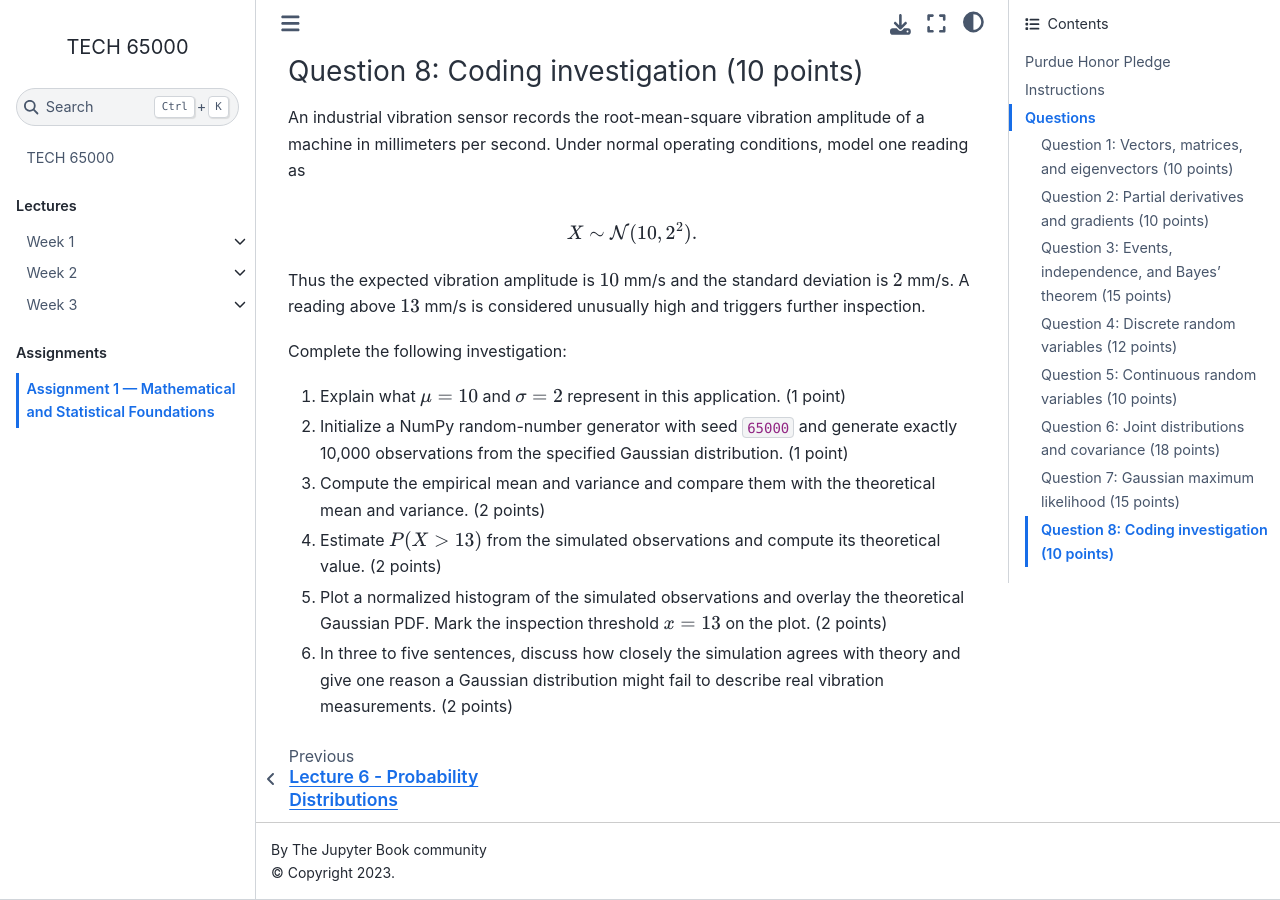
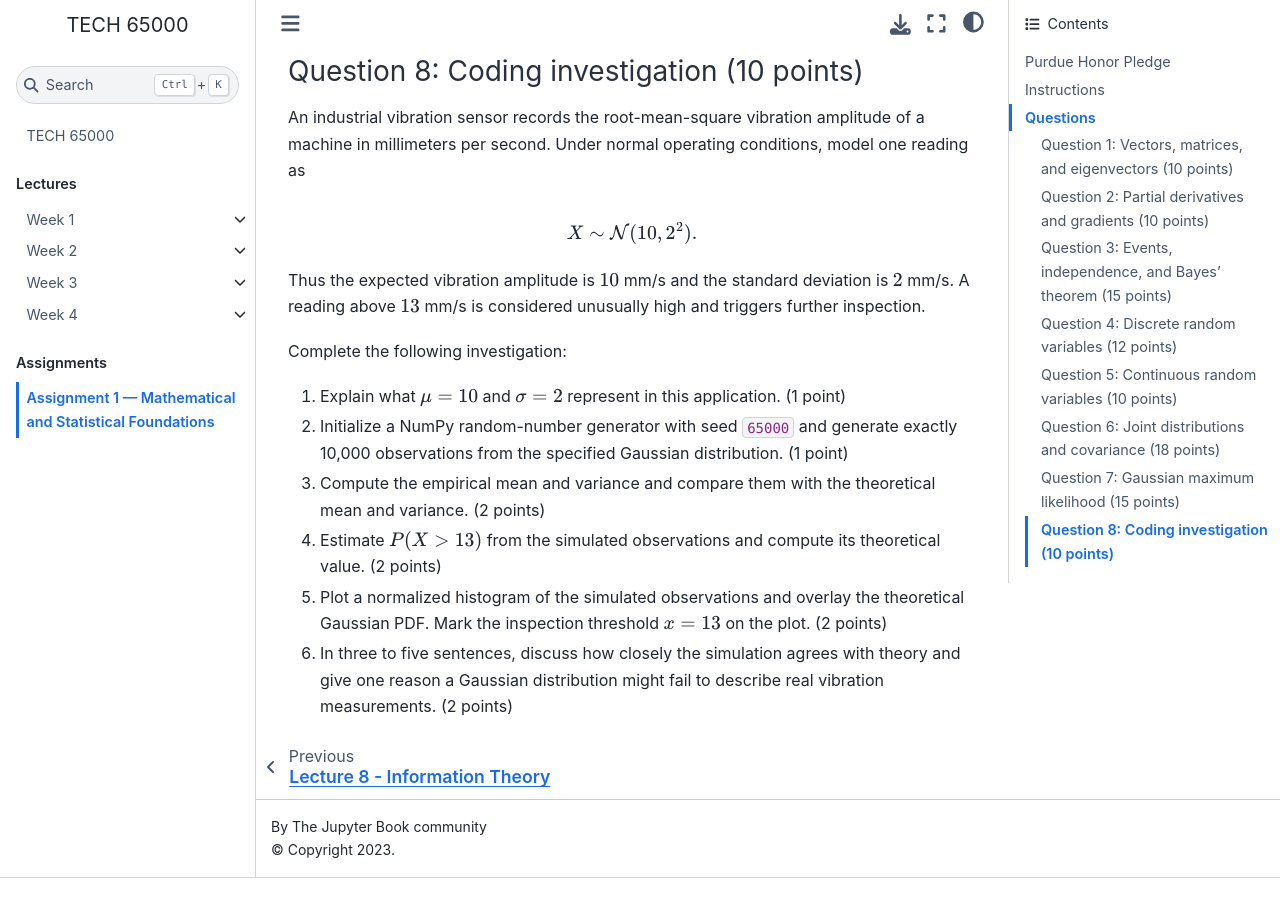
Before and after one commit to DTECH-650/DTECH-650.github.io, a Jupyter Book: the page built from assignments/assignment1.md, in a window 1280 px wide and 900 px high, scrolled down 6359 px. Built offline with Jupyter Book 1.0.4 settings and Sphinx 7.4.7 and the Sphinx Book theme 1.1.4, drawn with Linux system fonts in a browser that asks for light colours; pages that are not in the unit, such as notebooks, are missing from menus; after the commit the page ends 7237 px from its top, so only the background shows below that; part of the change alters nothing that is shown.

Commit message:
Publish Week 4 material

```diff
--- a/_toc.yml
+++ b/_toc.yml
@@ -18,11 +18,11 @@ parts:
         sections:
           - file: lectures/week3/lecture-5-random-variables-and-distributions
           - file: lectures/week3/lecture-6-distributions
-      # - file: lectures/week4/index
-      #   title: Week 4
-      #   sections:
-      #     - file: lectures/week4/lecture-7-frequentist-parameter-learning
-      #     - file: lectures/week4/lecture-8-information-theory
+      - file: lectures/week4/index
+        title: Week 4
+        sections:
+          - file: lectures/week4/lecture-7-frequentist-parameter-learning
+          - file: lectures/week4/lecture-8-information-theory
       # - file: lectures/week5/index
       #   title: Week 5
       #   sections:
```
